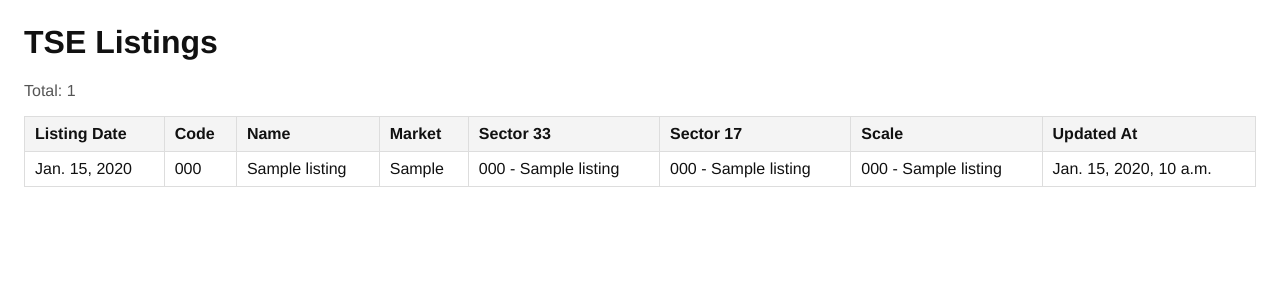
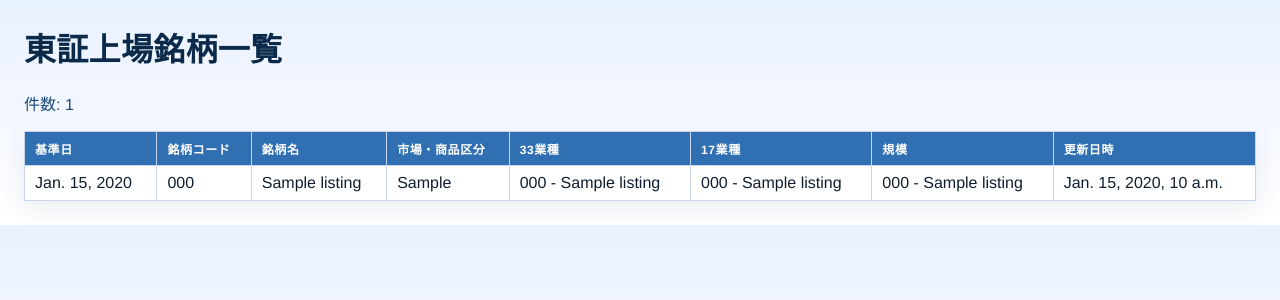
Before and after one commit to nori-tama/tradesystem-rpi, a Django app: page /tse_listings/ in a window 1280 px wide. Shown: the top 300 px of the page. Run offline with Django 4.2, Linux system fonts and the light colour scheme; tables that the repository leaves empty hold one stand-in row (values such as "Sample post").

Commit message:
CSSとHTMLのスタイルを改善し、TSEリストの表示を日本語にローカライズ。ログ機能を追加し、日足株価取得スクリプトのタイムゾーンを日本標準時に変更。

```diff
--- a/django/tradesystem_web/css/base.css
+++ b/django/tradesystem_web/css/base.css
@@ -1,31 +1,53 @@
 body {
     font-family: "Helvetica Neue", Arial, sans-serif;
     margin: 24px;
-    color: #111;
+    color: #0f1e2e;
+    background: linear-gradient(180deg, #e8f1ff 0%, #f6f9ff 60%, #ffffff 100%);
+}
+
+:root {
+    --blue-900: #0b2a4a;
+    --blue-700: #1b4b7a;
+    --blue-500: #2f6fb2;
+    --blue-100: #e2edff;
+    --border: #c9d7ee;
+    --row-alt: #f0f6ff;
+}
+
+h1 {
+    color: var(--blue-900);
+    letter-spacing: 0.3px;
 }
 
 table {
     border-collapse: collapse;
     width: 100%;
+    background: #ffffff;
+    border: 1px solid var(--border);
+    box-shadow: 0 8px 24px rgba(15, 46, 84, 0.08);
 }
 
 th,
- td {
-    border: 1px solid #ddd;
+td {
+    border: 1px solid var(--border);
     padding: 8px 10px;
     text-align: left;
     vertical-align: top;
 }
 
 th {
-    background: #f4f4f4;
+    background: var(--blue-500);
+    color: #ffffff;
+    text-transform: uppercase;
+    font-size: 12px;
+    letter-spacing: 0.6px;
 }
 
 tbody tr:nth-child(even) {
-    background: #fafafa;
+    background: var(--row-alt);
 }
 
 .meta {
     margin: 8px 0 16px;
-    color: #555;
+    color: var(--blue-700);
 }
--- a/django/tradesystem_web/templates/tse_listings_list.html
+++ b/django/tradesystem_web/templates/tse_listings_list.html
@@ -3,23 +3,23 @@
 <html lang="en">
 <head>
     <meta charset="utf-8">
-    <title>TSE Listings</title>
+    <title>東証上場銘柄一覧</title>
     <link rel="stylesheet" href="{% static 'base.css' %}">
 </head>
 <body>
-    <h1>TSE Listings</h1>
-    <div class="meta">Total: {{ listings|length }}</div>
+    <h1>東証上場銘柄一覧</h1>
+    <div class="meta">件数: {{ listings|length }}</div>
     <table>
         <thead>
             <tr>
-                <th>Listing Date</th>
-                <th>Code</th>
-                <th>Name</th>
-                <th>Market</th>
-                <th>Sector 33</th>
-                <th>Sector 17</th>
-                <th>Scale</th>
-                <th>Updated At</th>
+                <th>基準日</th>
+                <th>銘柄コード</th>
+                <th>銘柄名</th>
+                <th>市場・商品区分</th>
+                <th>33業種</th>
+                <th>17業種</th>
+                <th>規模</th>
+                <th>更新日時</th>
             </tr>
         </thead>
         <tbody>
@@ -36,7 +36,7 @@
             </tr>
             {% empty %}
             <tr>
-                <td colspan="8">No listings found.</td>
+                <td colspan="8">銘柄データがありません。</td>
             </tr>
             {% endfor %}
         </tbody>
--- a/scripts/fetch_stock_prices_daily.py
+++ b/scripts/fetch_stock_prices_daily.py
@@ -147,7 +147,11 @@ def insert_rows(
 
 def main() -> None:
     args = parse_args()
-    end_ts = int(datetime.now(tz=timezone.utc).timestamp())
+    jst = timezone(timedelta(hours=9))
+    today_jst = datetime.now(tz=jst).date()
+    end_ts = int(
+        datetime.combine(today_jst, datetime.min.time(), tzinfo=jst).timestamp()
+    )
 
     conn = get_connection()
     try:
```
Also changed, not shown: scripts/common/logger.py (added, +37 -0 lines), scripts/fetch_tse_list.py (+5 -3 lines), 1 other file.
